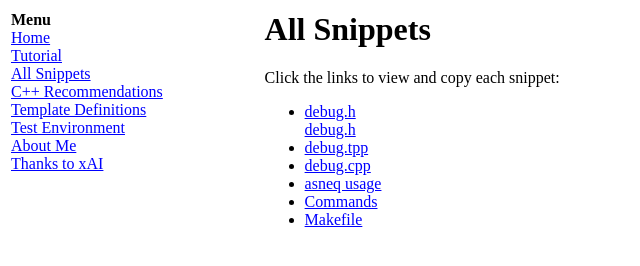
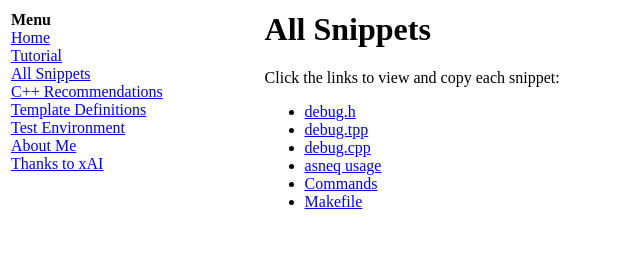
Before and after one commit to thebigxiaomi/templates, a plain HTML site: page snippets.html in a window 1280 px wide. Shown: the whole page, without its empty margins (0-640 px from the left). Drawn offline with Linux system fonts and the light colour scheme.

Commit message:
Update snippets.html

```diff
--- a/snippets.html
+++ b/snippets.html
@@ -21,7 +21,6 @@
 <p>Click the links to view and copy each snippet:</p>
 <ul>
 <li><a href="debug_h.html">debug.h</a></li>
-  <a href="debug.h">debug.h</a>
 <li><a href="debug_tpp.html">debug.tpp</a></li>
 <li><a href="debug_cpp.html">debug.cpp</a></li>
 <li><a href="asneq_usage.html">asneq usage</a></li>
```
